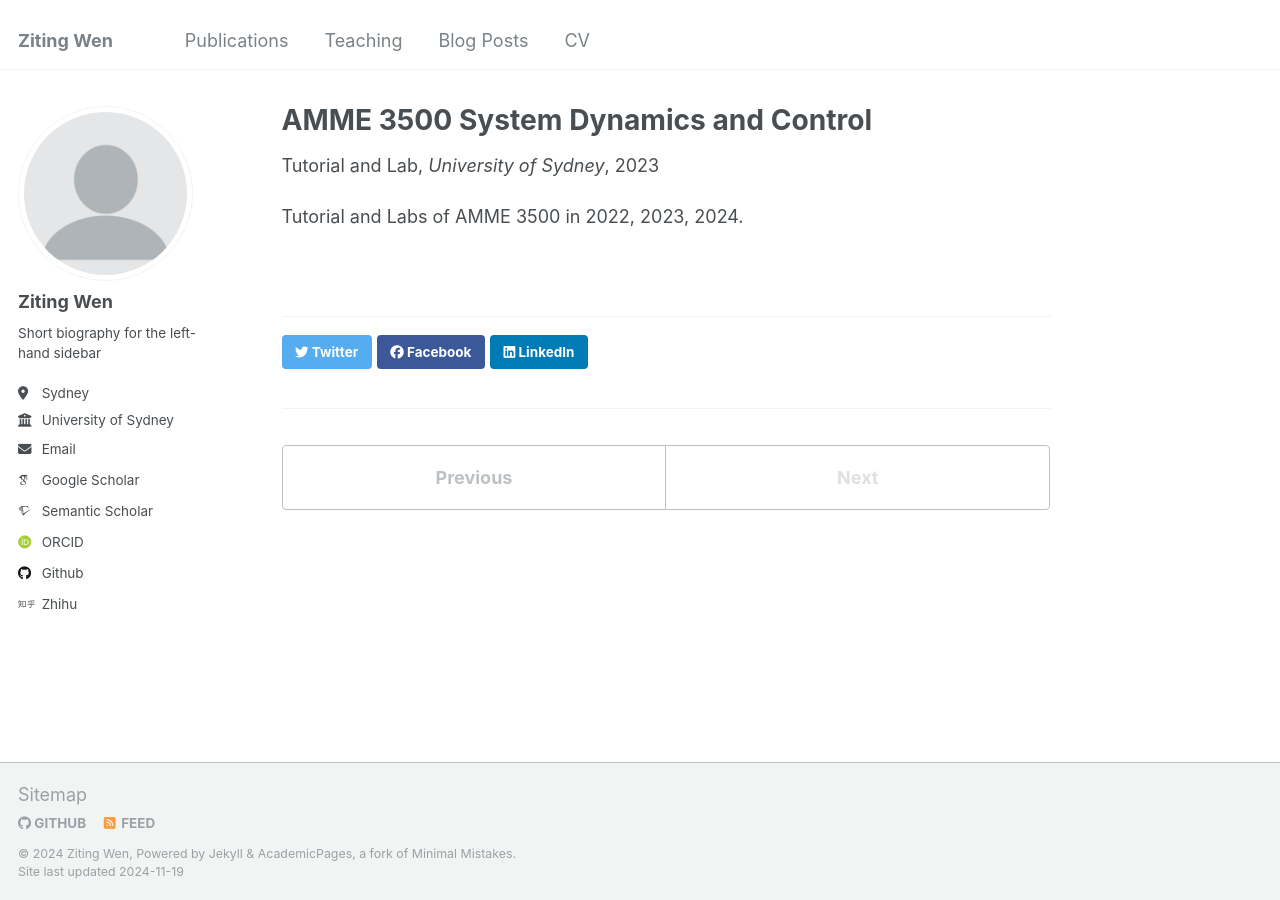
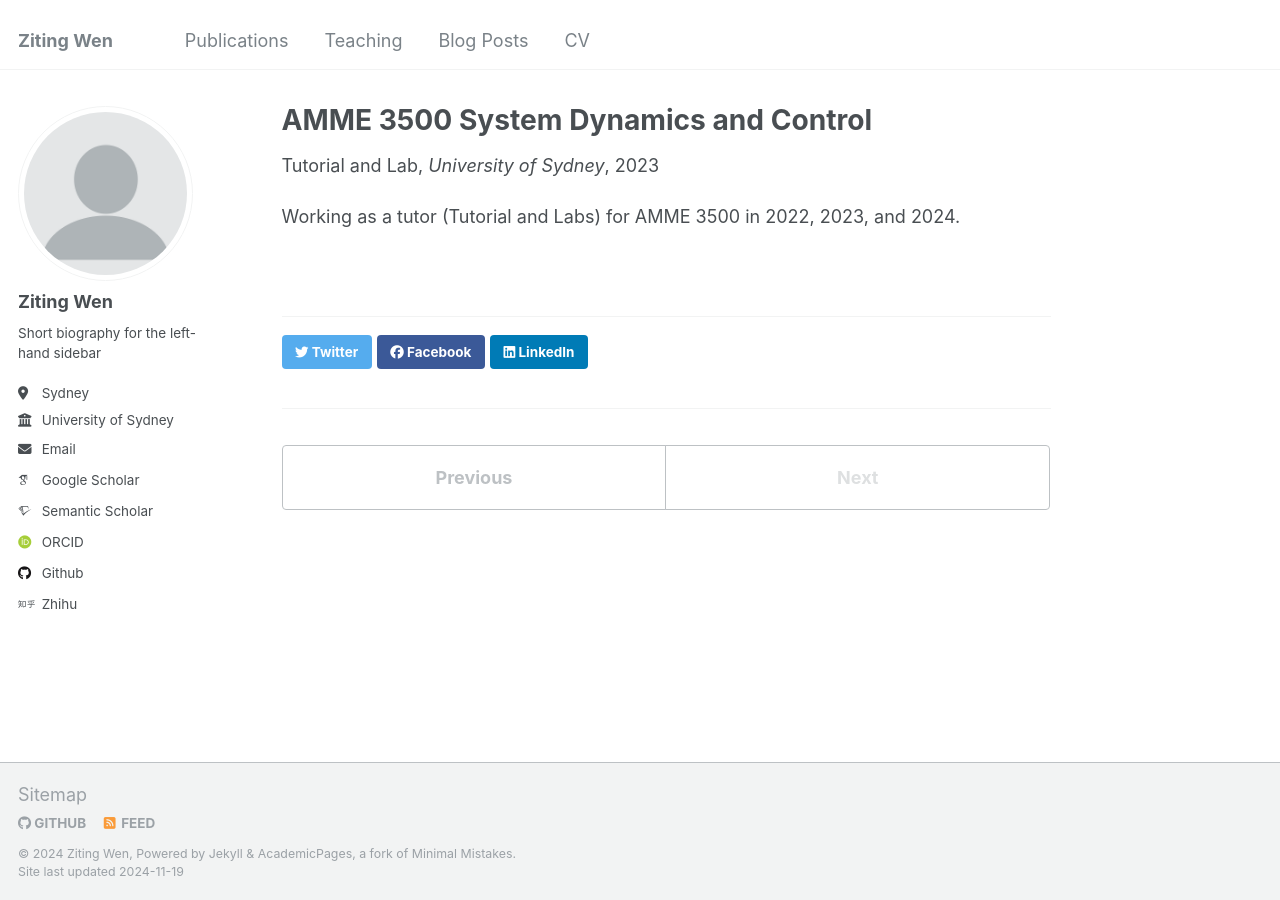
Before and after one commit to ZiTingW/ZiTingW.github.io, a Jekyll site: the page built from _teaching/2024-spring-teaching-2.md, in a window 1280 px wide. Built offline with Jekyll 4.4.1, drawn with Linux system fonts in a browser that asks for light colours; some web fonts are replaced.

Commit message:
Update 2024-spring-teaching-2.md

```diff
--- a/_teaching/2024-spring-teaching-2.md
+++ b/_teaching/2024-spring-teaching-2.md
@@ -8,4 +8,4 @@ date: 2023-03-01
 location: "Sydney, Australia"
 ---
 
-Tutorial and Labs of AMME 3500 in 2022, 2023, 2024.
+Working as a tutor (Tutorial and Labs) for AMME 3500 in 2022, 2023, and 2024.
```
